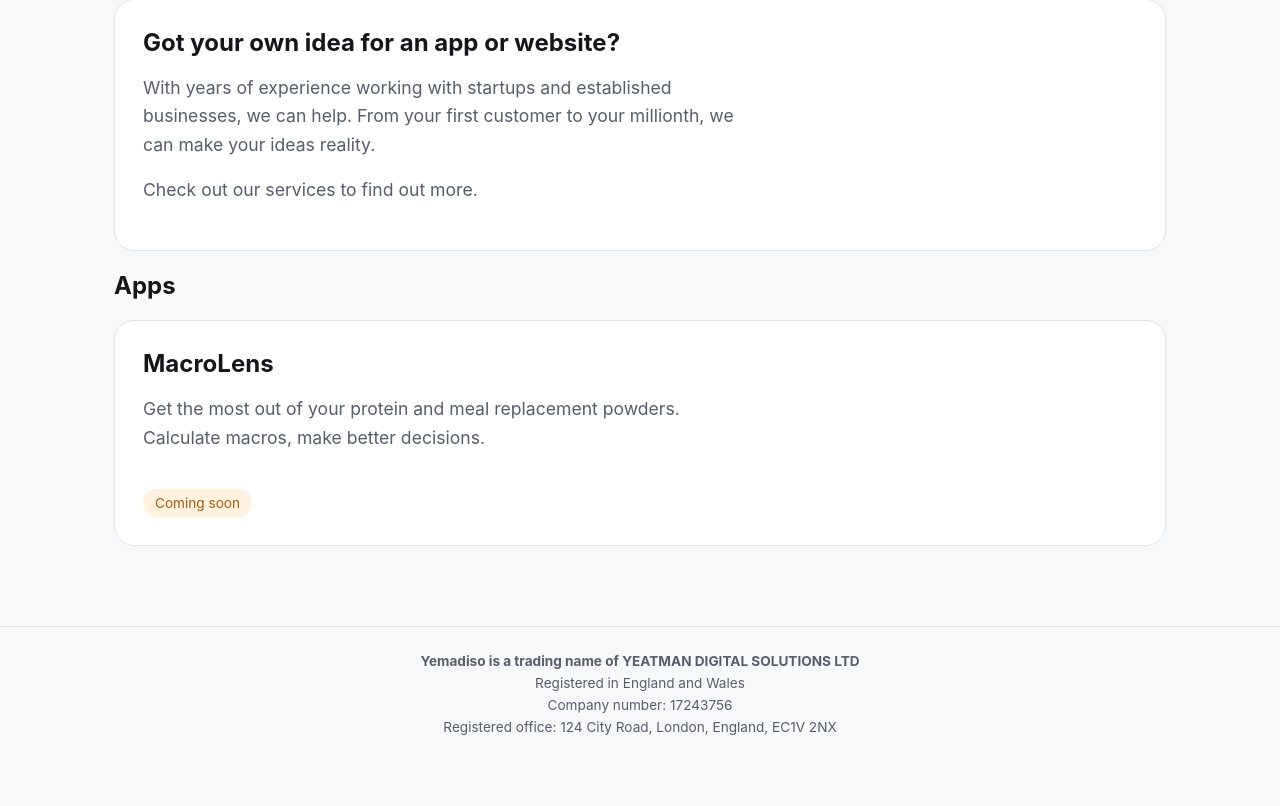
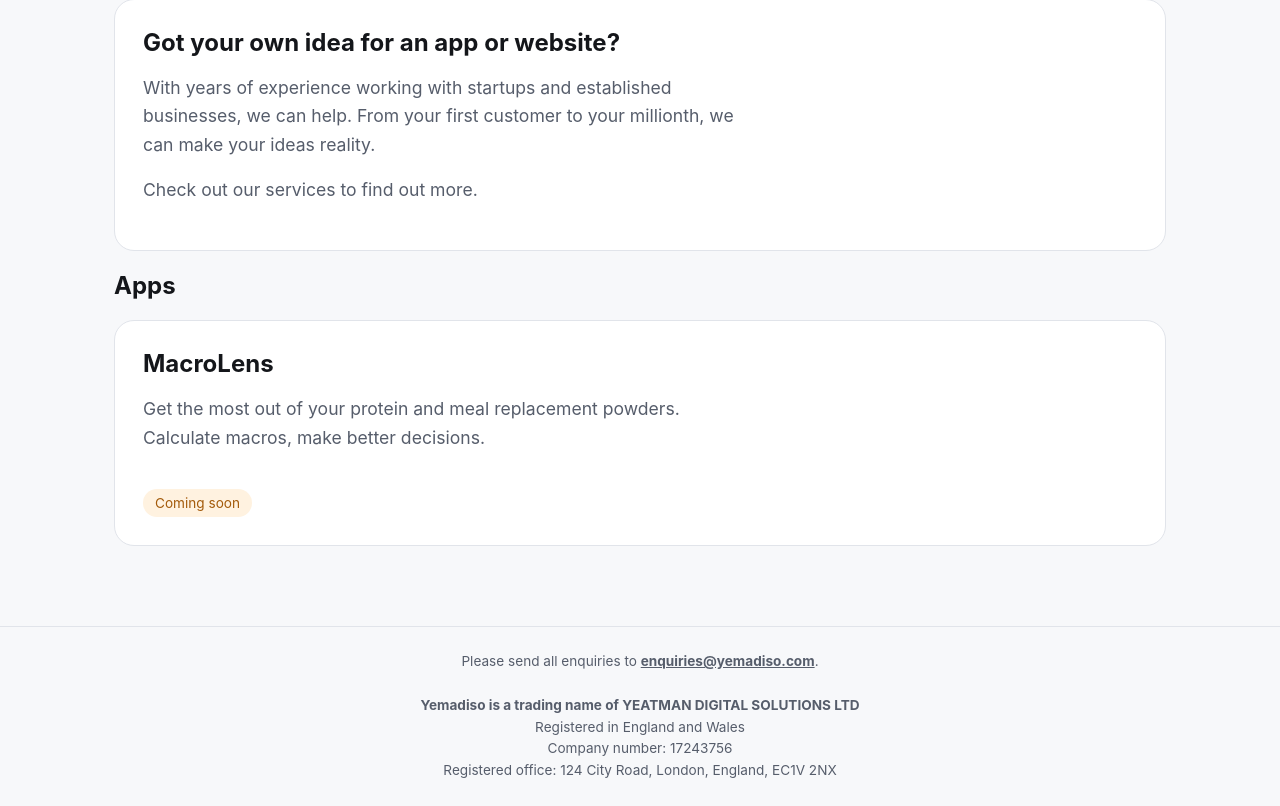
Before and after one commit to yeatmangeorge/yemadiso-website, an Eleventy site: page src/index.njk in a window 1280 px wide. Shown: the part 315-1121 px from the top of the page. Before the commit the page ends 1077 px from the top, so only its background shows below. Built offline with nearby package versions, Linux system fonts and the light colour scheme; Eleventy itself is replaced by a stand-in of ours; files that its build step writes are made by us from their sources.

Commit message:
add enquiries email to footer

```diff
--- a/src/_includes/base.njk
+++ b/src/_includes/base.njk
@@ -24,6 +24,8 @@
 {{ content | safe }}
 </main>
 <footer>
+    Please send all enquiries to <b><a href="mailto:enquiries@yemadiso.com">enquiries@yemadiso.com</a></b>.
+    <br><br>
     <strong>Yemadiso is a trading name of YEATMAN DIGITAL SOLUTIONS LTD</strong><br>
     Registered in England and Wales<br>
     Company number: 17243756<br>
```
